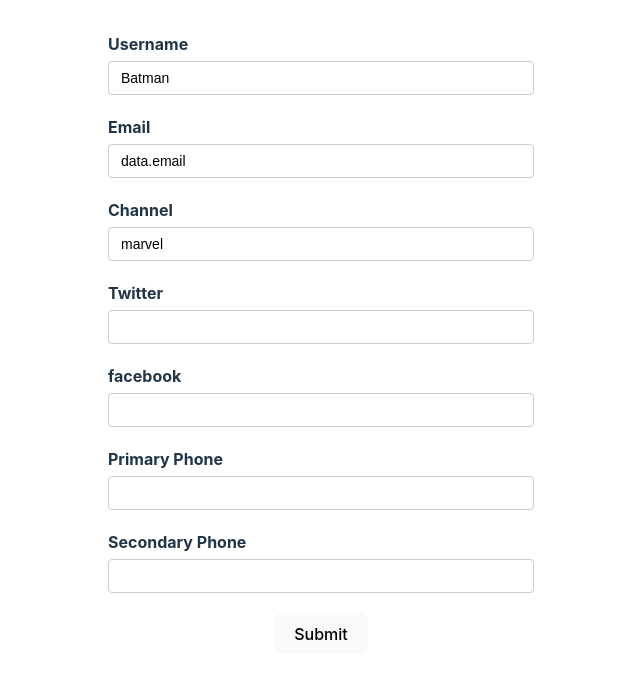
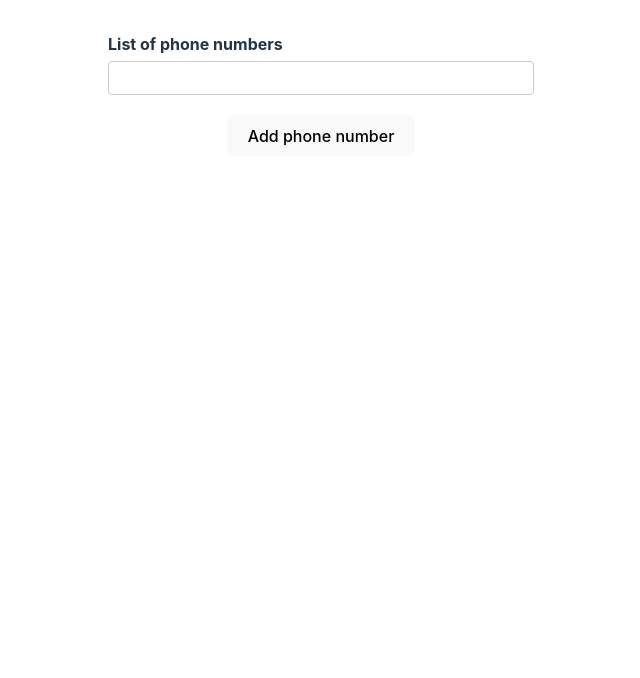
Before and after one commit to parasjain-travelopia/poc-react-hook-form, a React (Vite) app in the folder rhf-demo/: page / in a window 1280 px wide. Shown: the top 678 px of the page, without its empty margins (319-959 px from the left). Built offline with nearby package versions, Linux system fonts and the light colour scheme.

Commit message:
use append and remove from useFieldArray handle Dynamic field

```diff
--- a/rhf-demo/src/App.tsx
+++ b/rhf-demo/src/App.tsx
@@ -1,13 +1,13 @@
 /** @format */
 
 import "./App.css";
-import { UserAddress } from "./components/UserAddress";
-import { YoutubeForm1 } from "./components/YouTubeForm1";
+
+import { YoutubeForm2 } from "./components/YouTubeForm2";
 
 function App() {
   return (
     <div>
-      <YoutubeForm1 />
+      <YoutubeForm2 />
     </div>
   );
 }
--- /dev/null
+++ b/rhf-demo/src/components/YouTubeForm2.tsx
@@ -0,0 +1,67 @@
+/** @format */
+
+import { useFieldArray, useForm } from "react-hook-form";
+import { DevTool } from "@hookform/devtools";
+
+export type FormType = {
+  phNumbers: {
+    number: string;
+  }[];
+};
+
+export const YoutubeForm2 = () => {
+  const form = useForm<FormType>({
+    defaultValues: {
+      phNumbers: [{ number: "" }],
+    },
+  });
+  const { register, control, handleSubmit, formState } = form;
+  const { errors } = formState;
+  const { fields, append, remove } = useFieldArray({
+    name: "phNumbers",
+    control,
+  });
+
+  const onSubmit = (data: FormType) => {
+    console.log(data);
+  };
+  return (
+    <div>
+      <form onSubmit={handleSubmit(onSubmit)} noValidate>
+        <div className='form-control'>
+          <div>
+            <label> List of phone numbers</label>
+            <div>
+              {fields.map((field, index) => {
+                return (
+                  <div className='form-control' key={field.id}>
+                    <input
+                      type='text'
+                      {...register(`phNumbers.${index}.number` as const)}
+                    />
+                    {index > 0 && (
+                      <button type='button' onClick={() => remove(index)}>
+                        Remove
+                      </button>
+                    )}
+                  </div>
+                );
+              })}
+              <button type='button' onClick={() => append({ number: "" })}>
+                Add phone number
+              </button>
+            </div>
+          </div>
+        </div>
+      </form>
+      <DevTool control={control} />
+    </div>
+  );
+};
+
+// {
+//   values ;{ ...}
+//   visited: {.. }
+//   errors: {...}
+//   isValird:boolean
+// }
```
